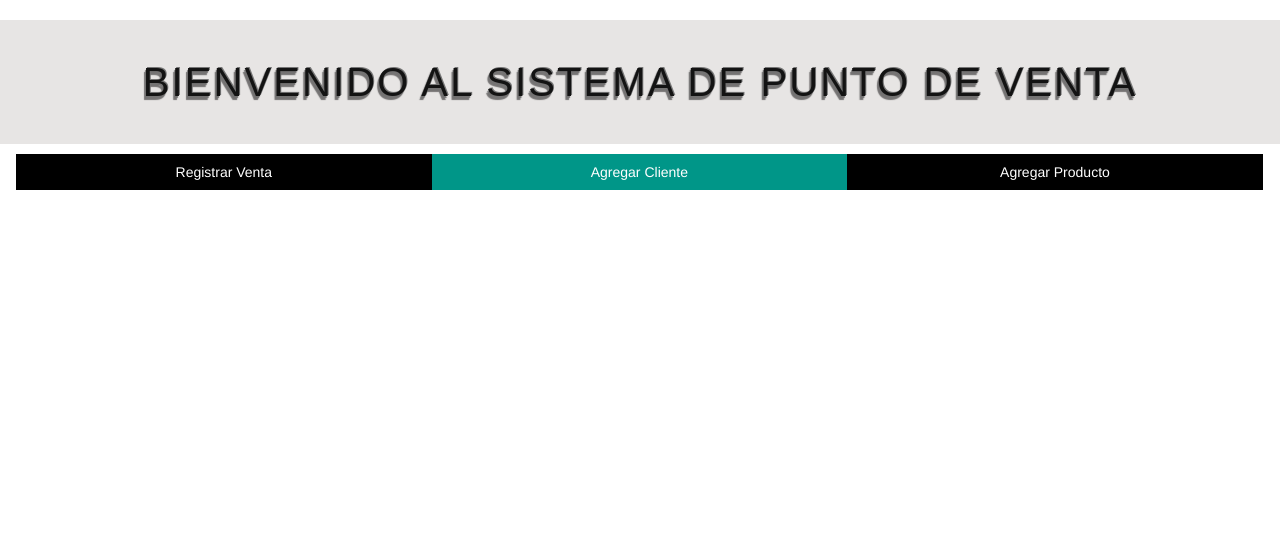
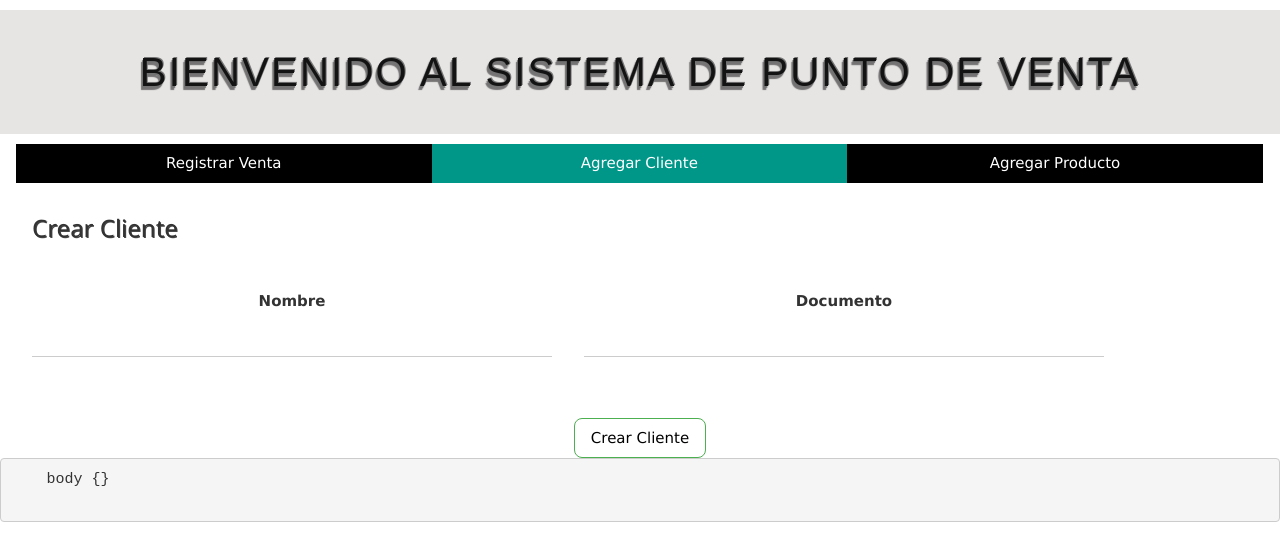
Before and after one commit to soldash/FormPost, an Angular app: page / in a window 1280 px wide. Shown: the top 560 px of the page. Built offline with nearby package versions, Linux system fonts and the light colour scheme; no server answers.

Commit message:
Formulario creación Cliente

```diff
--- a/src/app/app.component.ts
+++ b/src/app/app.component.ts
@@ -10,7 +10,7 @@ export class AppComponent {
   title = 'formPos';
   CompraVisibility = true;
   AProductoVisibility = true;
-  ACLienteVisibility = true;
+  ACLienteVisibility = false;
 
   showCompra(){
     this.CompraVisibility=!this.CompraVisibility;
--- a/src/app/create-client/create-client.component.html
+++ b/src/app/create-client/create-client.component.html
@@ -1 +1,28 @@
-<h1 class="w3-blue" style="text-shadow:1px 1px 0 #444">Crear Cliente</h1>
+<link rel="stylesheet" href="https://www.w3schools.com/w3css/4/w3.css">
+<div class="w3-container">
+  <h3 class="w3-margin w3-padding-16" style="text-shadow:1px 1px 0 #444">  Crear Cliente</h3>
+</div>
+
+<div class="w3-container">
+    <div class="w3-row w3-center">
+        <div class="w3-col m5 l5 w3-margin">
+            <label>Nombre</label>
+            <input [(ngModel)]="Nombre" class="w3-input" type="text">
+        </div>
+        <div class="w3-col m5 l5 w3-margin">
+            <label>Documento</label>
+            <input [(ngModel)]="Documento" class="w3-input" type="number">
+        </div>
+    </div>
+</div>
+<br><br>
+<div class="w3-center">
+    <button (click)="createClient()" class="w3-btn w3-white w3-border w3-border-green w3-round-large">
+      Crear Cliente
+    </button>
+</div>
+<div >
+    <pre>
+    body {{body|json}}
+    </pre>
+  </div>
--- a/src/app/create-client/create-client.component.ts
+++ b/src/app/create-client/create-client.component.ts
@@ -1,4 +1,5 @@
 import { Component, OnInit } from '@angular/core';
+import { ProductosService } from 'src/app/productos.service';
 
 @Component({
   selector: 'app-create-client',
@@ -7,7 +8,24 @@ import { Component, OnInit } from '@angular/core';
 })
 export class CreateClientComponent implements OnInit {
 
-  constructor() { }
+  Nombre: String = "";
+  Documento: String = "";
+  body: any ={};
+  createClient(){
+    console.log("Nombre" + this.Nombre);
+    console.log("Documento"+this.Documento);
+    this.body.cliente={};
+    this.body.cliente.Nombre= this.Nombre;
+    this.body.cliente.Documento= this.Documento.toString();
+    console.log("body"+this.body);
+    this.ProductService.addClient(this.body).subscribe(hero=>{console.log(hero);});
+  }
+
+
+
+  constructor(private ProductService: ProductosService) {
+
+  }
 
   ngOnInit() {
   }
--- a/src/app/create-product/create-product.component.html
+++ b/src/app/create-product/create-product.component.html
@@ -1,3 +1,82 @@
-<p>
-  create-product works!
-</p>
+<link rel="stylesheet" href="https://www.w3schools.com/w3css/4/w3.css" />
+<div class="w3-container">
+  <h3 class="w3-margin w3-padding-16" style="text-shadow:1px 1px 0 #444">
+    Crear Producto
+  </h3>
+</div>
+
+<form class="w3-container " action="">
+<div id="Flight" class="w3-container w3-white w3-padding-16 myLink">
+  <h3 class="w3-center">
+    Por favor digite el siguiente formulario para crear un producto
+  </h3>
+  <div class="w3-row-padding" style="margin:0 -16px;">
+    <div class="w3-col m4">
+      <label>Nombre</label>
+      <input class="w3-input w3-border" type="text" placeholder="Nombre" />
+    </div>
+    <div class="w3-col m4">
+      <label>precio</label>
+      <input class="w3-input w3-border" type="number" placeholder="precio" />
+    </div>
+    <div class="w3-col m4">
+      <label>Codigo</label>
+      <input class="w3-input w3-border" type="text" placeholder="codigo" />
+    </div>
+  </div>
+  <div class="w3-row-padding" style="margin:0 -16px;">
+    <h4>Descripción</h4>
+    <textarea class="w3-input w3-border" type="text"> </textarea>
+  </div>
+  <p class="w3-center"><button class="w3-button w3-green">agregar</button></p>
+</div>
+
+<link rel="stylesheet" href="https://www.w3schools.com/w3css/4/w3.css" />
+<div class="w3-container">
+  <h3 class="w3-margin w3-padding-16" style="text-shadow:1px 1px 0 #444">
+    Eliminar o modificar Producto
+  </h3>
+</div>
+</form>
+<form class="w3-container " action="">
+<div id="Flight" class="w3-container w3-white w3-padding-16 myLink">
+  <h3 class="w3-center">Escoja el producto que desea agregar o modificar</h3>
+  <div class="w3-row-padding" style="margin:0 -16px;">
+    <div class="w3-col m4">
+      <label>Nombre</label>
+      <div class="">
+        <select  class="w3-select" name="Seleccione Producto">
+          <option value="1">hola</option>
+        </select>
+      </div>
+    </div>
+    <div class="w3-col m4">
+      <label>precio</label>
+      <div class="">
+        <select  class="w3-select" name="Seleccione Producto">
+          <option value="1">hola</option>
+        </select>
+      </div>
+    </div>
+    <div class="w3-col m4">
+      <label>Codigo</label>
+      <div class="">
+        <select  class="w3-select"name="Seleccione Producto">
+          <option value="1">hola</option>
+        </select>
+      </div>
+    </div>
+
+    <div class="w3-container w3-white w3-padding-16 myLink">
+      <div class="w3-row-padding" style="margin:0 -16px;">
+        <p class="w3-col m6 w3-center">
+          <button class="w3-button w3-red">Eliminar</button>
+        </p>
+        <p class="w3-col m6 w3-center">
+          <button class="w3-button w3-yellow">Modificar</button>
+        </p>
+      </div>
+    </div>
+  </div>
+</div>
+</form>
--- a/src/app/productos.service.ts
+++ b/src/app/productos.service.ts
@@ -1,5 +1,6 @@
 import { Injectable } from '@angular/core';
 import { HttpClient } from '@angular/common/http'
+
 
 import { product } from './product'
 import { clientes } from './clientes'
@@ -18,4 +19,9 @@ export class ProductosService {
   getDataClientes(){
     return this.http.get<clientes[]>('https://apiclienteus.herokuapp.com/clientes');
   }
+  addClient (hero){
+    console.log("hero",hero);
+    return this.http.post<clientes[]>('https://apiclienteus.herokuapp.com/clientes', hero);
+  }
+
 }
--- a/src/app/user/user.component.html
+++ b/src/app/user/user.component.html
@@ -1,5 +1,5 @@
 <div class="w3-container">
-  <h3>Cedula del Cliente: {{Cliente.Documento}}</h3>
+  <h3 class="w3-margin w3-padding-16" style="text-shadow:1px 1px 0 #444">Cedula del Cliente: {{Cliente.Documento}}</h3>
   <div class="w3-row w3-center">
     <div class="w3-col m5 l5 w3-margin">
       <div>
```
Also changed, not shown: 4 other files (tests, documents, lock files or other folders).
